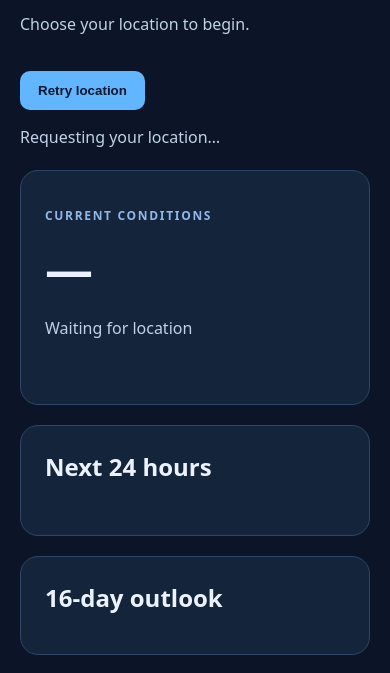
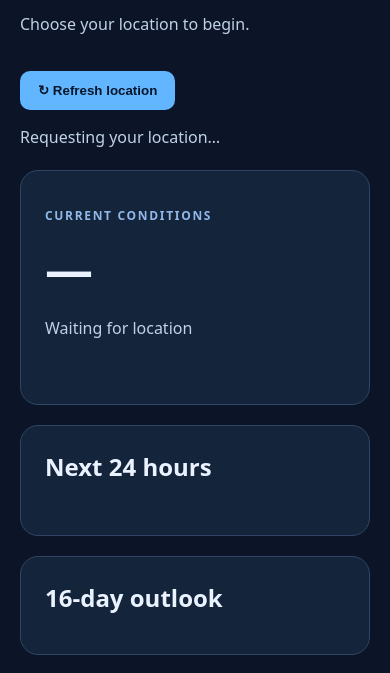
Before and after one commit to RandellDawson/weather, a website: page src/index.html in a window 390 px wide. Shown: the part 115-788 px from the top of the page. Drawn offline with Linux system fonts and the light colour scheme.

Commit message:
Label location refresh action for mobile and desktop

```diff
--- a/src/index.html
+++ b/src/index.html
@@ -1,7 +1,7 @@
 <!doctype html>
 <html lang="en"><head><meta charset="utf-8"><meta name="viewport" content="width=device-width,initial-scale=1"><title>Local Weather</title><link rel="stylesheet" href="/style.css"><script src="/index.js" defer></script></head>
 <body><main class="shell">
-<header><div><p class="eyebrow">LOCAL WEATHER</p><h1>Weather dashboard</h1><p id="location">Choose your location to begin.</p></div><button id="locate">Retry location</button></header>
+<header><div><p class="eyebrow">LOCAL WEATHER</p><h1>Weather dashboard</h1><p id="location">Choose your location to begin.</p></div><button id="locate" type="button" aria-label="Refresh weather using my current device location">↻ Refresh location</button></header>
 
 <p id="status" role="status" aria-live="polite"></p>
 <section class="hero" aria-label="Current weather"><div><p class="eyebrow">CURRENT CONDITIONS</p><h2 id="temperature">—</h2><p id="conditions">Waiting for location</p><p id="source"></p></div><div class="metrics" id="metrics"></div></section>
```
